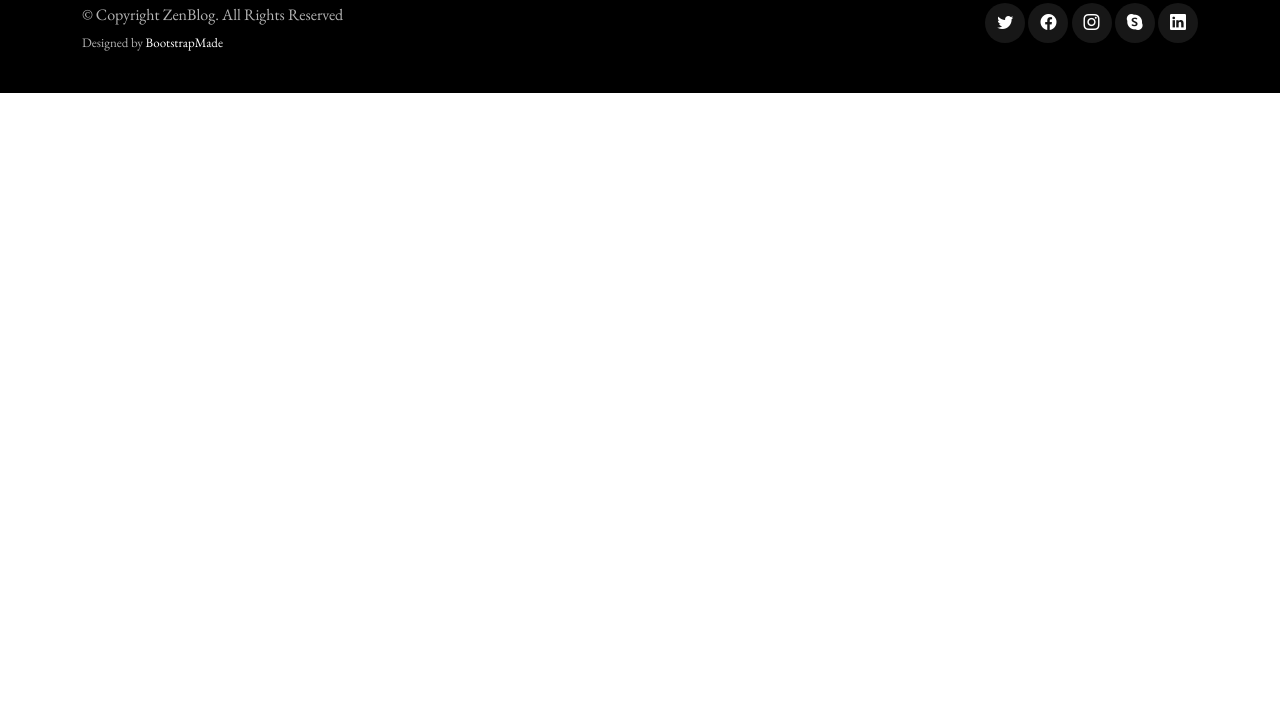
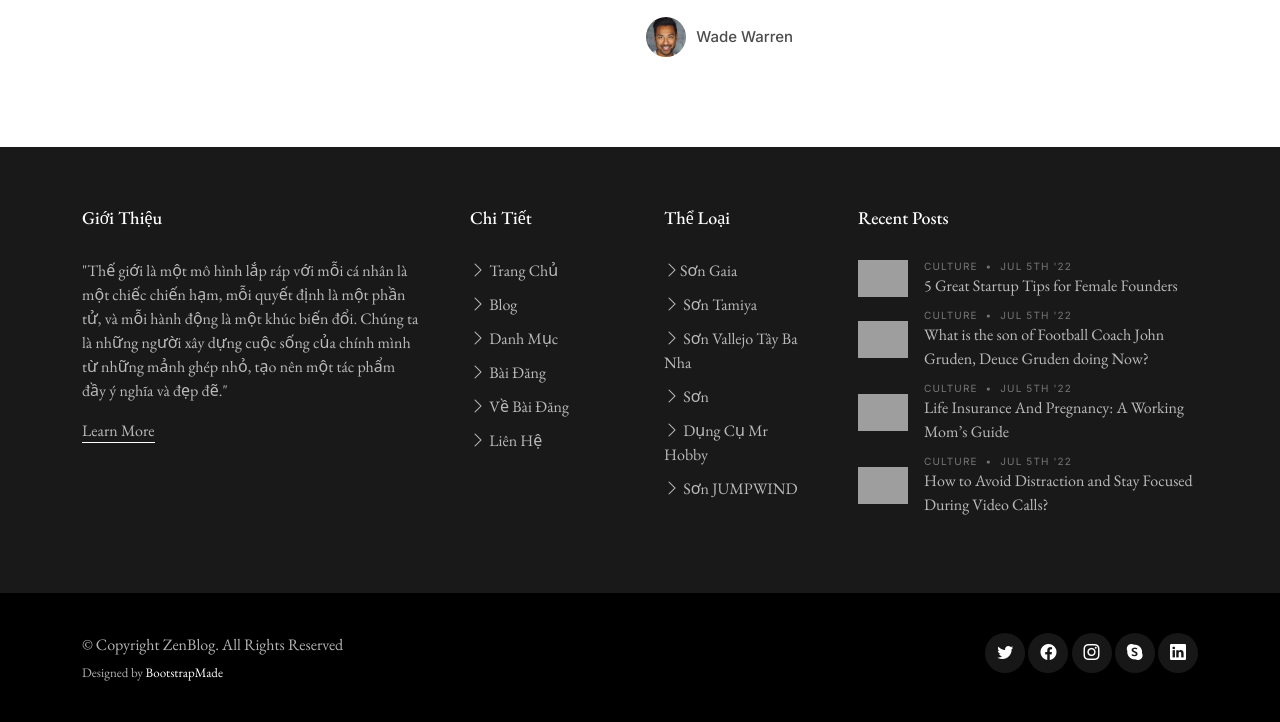
Before and after one commit to Trkienn/DU_ANONE, a PHP site: page /Du_ANONE/ in a window 1280 px wide. Shown: the part 1629-2351 px from the top of the page. Before the commit the page ends 1722 px from the top, so only its background shows below. Run offline with PHP 8.4, Linux system fonts and the light colour scheme; data that the repository does not hold is empty; some web fonts are replaced; grey boxes are pictures that could not be loaded.

Commit message:
home.php

```diff
--- a/uploads/settings.json
+++ b/uploads/settings.json
@@ -1 +1 @@
-{"inta":"","fb":"","titer":"","over":"aaaaaaaaaaa","overview":"th\u1eb1ng \u0111\u1ea1t \u00f3c","link_instafram":"#","link_twiter":"#","link_facebook":"#","logo":"SHOP_GUNDAM"}
+{"over":"Th\u1ebf gi\u1edbi l\u00e0 m\u1ed9t m\u00f4 h\u00ecnh l\u1eafp r\u00e1p v\u1edbi m\u1ed7i c\u00e1 nh\u00e2n l\u00e0 m\u1ed9t chi\u1ebfc chi\u1ebfn h\u1ea1m, m\u1ed7i quy\u1ebft \u0111\u1ecbnh l\u00e0 m\u1ed9t ph\u1ea7n t\u1eed, v\u00e0 m\u1ed7i h\u00e0nh \u0111\u1ed9ng l\u00e0 m\u1ed9t kh\u00fac bi\u1ebfn \u0111\u1ed5i.","inta":"","fb":"","titer":"","link_instafram":"#","link_twiter":"#","link_facebook":"#","logo":"SHOP_GUNDAM"}
--- a/views/home.php
+++ b/views/home.php
@@ -141,3 +141,32 @@
 
         </div>
     </section> <!-- End Post Grid Section -->
+
+    <!-- ======= Culture Category Section ======= -->
+    <section class="category-section">
+      <div class="container" data-aos="fade-up">
+
+        <div class="section-header d-flex justify-content-between align-items-center mb-5">
+          <h2>Culture</h2>
+          <div><a href="category.html" class="more">See All Culture</a></div>
+        </div>
+
+        <div class="row">
+          <div class="col-md-9">
+
+            <div class="d-lg-flex post-entry-2">
+              <a href="single-post.html" class="me-4 thumbnail mb-4 mb-lg-0 d-inline-block">
+                <img src="assets/img/1712153213-c09bcecdd9622ca519f21b66b5f072c8-1679720488668.jpg" alt="" class="img-fluid">
+              </a>
+              <div>
+                <div class="post-meta"><span class="date">Culture</span> <span class="mx-1">&bullet;</span> <span>Jul 5th '22</span></div>
+                <h3><a href="single-post.html">What is the son of Football Coach John Gruden, Deuce Gruden doing Now?</a></h3>
+                <p>Lorem ipsum dolor sit amet consectetur adipisicing elit. Distinctio placeat exercitationem magni voluptates dolore. Tenetur fugiat voluptates quas, nobis error deserunt aliquam temporibus sapiente, laudantium dolorum itaque libero eos deleniti?</p>
+                <div class="d-flex align-items-center author">
+                  <div class="photo"><img src="assets/img/person-2.jpg" alt="" class="img-fluid"></div>
+                  <div class="name">
+                    <h3 class="m-0 p-0">Wade Warren</h3>
+                  </div>
+                </div>
+              </div>
+            </div>
--- a/views/layouts/partials/footer.php
+++ b/views/layouts/partials/footer.php
@@ -5,32 +5,34 @@
 
     <div class="row g-5">
       <div class="col-lg-4">
-        <h3 class="footer-heading">About ZenBlog</h3>
-        <p><?= $GLOBALS['settings'] ['overview'] ?? null ?></p>
+        <h3 class="footer-heading">Giới Thiệu</h3>
+        <p>
+        "Thế giới là một mô hình lắp ráp với mỗi cá nhân là một chiếc chiến hạm, mỗi quyết định là một phần tử,
+        và mỗi hành động là một khúc biến đổi. Chúng ta là những người xây dựng cuộc sống
+        của chính mình từ những mảnh ghép nhỏ, tạo nên một tác phẩm đầy ý nghĩa và đẹp đẽ."
+        <?= $GLOBALS['settings'] ['overview'] ?? null ?></p>
         <p><a href="about.html" class="footer-link-more">Learn More</a></p>
       </div>
       <div class="col-6 col-lg-2">
-        <h3 class="footer-heading">Navigation</h3>
+        <h3 class="footer-heading">Chi Tiết</h3>
         <ul class="footer-links list-unstyled">
-          <li><a href="index.html"><i class="bi bi-chevron-right"></i> Home</a></li>
+          <li><a href="index.html"><i class="bi bi-chevron-right"></i> Trang Chủ</a></li>
           <li><a href="index.html"><i class="bi bi-chevron-right"></i> Blog</a></li>
-          <li><a href="category.html"><i class="bi bi-chevron-right"></i> Categories</a></li>
-          <li><a href="single-post.html"><i class="bi bi-chevron-right"></i> Single Post</a></li>
-          <li><a href="about.html"><i class="bi bi-chevron-right"></i> About us</a></li>
-          <li><a href="contact.html"><i class="bi bi-chevron-right"></i> Contact</a></li>
+          <li><a href="category.html"><i class="bi bi-chevron-right"></i> Danh Mục</a></li>
+          <li><a href="single-post.html"><i class="bi bi-chevron-right"></i> Bài Đăng</a></li>
+          <li><a href="about.html"><i class="bi bi-chevron-right"></i> Về Bài Đăng</a></li>
+          <li><a href="contact.html"><i class="bi bi-chevron-right"></i> Liên Hệ</a></li>
         </ul>
       </div>
       <div class="col-6 col-lg-2">
-        <h3 class="footer-heading">Categories</h3>
+        <h3 class="footer-heading">Thể Loại </h3>
         <ul class="footer-links list-unstyled">
-          <li><a href="category.html"><i class="bi bi-chevron-right"></i> Business</a></li>
-          <li><a href="category.html"><i class="bi bi-chevron-right"></i> Culture</a></li>
-          <li><a href="category.html"><i class="bi bi-chevron-right"></i> Sport</a></li>
-          <li><a href="category.html"><i class="bi bi-chevron-right"></i> Food</a></li>
-          <li><a href="category.html"><i class="bi bi-chevron-right"></i> Politics</a></li>
-          <li><a href="category.html"><i class="bi bi-chevron-right"></i> Celebrity</a></li>
-          <li><a href="category.html"><i class="bi bi-chevron-right"></i> Startups</a></li>
-          <li><a href="category.html"><i class="bi bi-chevron-right"></i> Travel</a></li>
+          <li><a href="category.html"><i class="bi bi-chevron-right"></i>Sơn Gaia</a></li>
+          <li><a href="category.html"><i class="bi bi-chevron-right"></i> Sơn Tamiya</a></li>
+          <li><a href="category.html"><i class="bi bi-chevron-right"></i> Sơn Vallejo Tây Ba Nha</a></li>
+          <li><a href="category.html"><i class="bi bi-chevron-right"></i> Sơn</a></li>
+          <li><a href="category.html"><i class="bi bi-chevron-right"></i> Dụng Cụ Mr Hobby</a></li>
+          <li><a href="category.html"><i class="bi bi-chevron-right"></i> Sơn JUMPWIND</a></li>
 
         </ul>
       </div>
@@ -41,7 +43,7 @@
         <ul class="footer-links footer-blog-entry list-unstyled">
           <li>
             <a href="single-post.html" class="d-flex align-items-center">
-              <img src="<?= BASE_URL ?>assets/client/assets/img/post-sq-1.jpg" alt="" class="img-fluid me-3">
+              <img src="<?= BASE_URL ?>assets/client/assets/img/1712110244-z5310779698910_ba522ac16a40a8a01ce454cda1ff54e9.jpg" alt="" class="img-fluid me-3">
               <div>
                 <div class="post-meta d-block"><span class="date">Culture</span> <span class="mx-1">&bullet;</span> <span>Jul 5th '22</span></div>
                 <span>5 Great Startup Tips for Female Founders</span>
@@ -51,7 +53,7 @@
 
           <li>
             <a href="single-post.html" class="d-flex align-items-center">
-              <img src="<?= BASE_URL ?>assets/client/assets/img/post-sq-2.jpg" alt="" class="img-fluid me-3">
+              <img src="<?= BASE_URL ?>assets/client/assets/img/1712110244-z5310779698910_ba522ac16a40a8a01ce454cda1ff54e9.jpg" alt="" class="img-fluid me-3">
               <div>
                 <div class="post-meta d-block"><span class="date">Culture</span> <span class="mx-1">&bullet;</span> <span>Jul 5th '22</span></div>
                 <span>What is the son of Football Coach John Gruden, Deuce Gruden doing Now?</span>
@@ -61,7 +63,7 @@
 
           <li>
             <a href="single-post.html" class="d-flex align-items-center">
-              <img src="<?= BASE_URL ?>assets/client/assets/img/post-sq-3.jpg" alt="" class="img-fluid me-3">
+              <img src="<?= BASE_URL ?>assets/client/assets/img/1712153580-eba52980-1934-4d61-b446-99d390c5d367.jpg" alt="" class="img-fluid me-3">
               <div>
                 <div class="post-meta d-block"><span class="date">Culture</span> <span class="mx-1">&bullet;</span> <span>Jul 5th '22</span></div>
                 <span>Life Insurance And Pregnancy: A Working Mom’s Guide</span>
@@ -71,7 +73,7 @@
 
           <li>
             <a href="single-post.html" class="d-flex align-items-center">
-              <img src="<?= BASE_URL ?>assets/client/assets/img/post-sq-4.jpg" alt="" class="img-fluid me-3">
+              <img src="<?= BASE_URL ?>assets/client/assets/img/1712109443-8379036100c5e7d462c750ffef587555-1679556849873.jpg" alt="" class="img-fluid me-3">
               <div>
                 <div class="post-meta d-block"><span class="date">Culture</span> <span class="mx-1">&bullet;</span> <span>Jul 5th '22</span></div>
                 <span>How to Avoid Distraction and Stay Focused During Video Calls?</span>
--- a/views/layouts/partials/header.php
+++ b/views/layouts/partials/header.php
@@ -9,9 +9,9 @@
 
       <nav id="navbar" class="navbar">
         <ul>
-          <li><a href="http://localhost/Du_ANONE/#">Blog</a></li>
-          <li><a href="single-post.html">Single Post</a></li>
-          <li class="dropdown"><a href="category.html"><span>Categories</span> <i class="bi bi-chevron-down dropdown-indicator"></i></a>
+          <li><a href="http://localhost/Du_ANONE/#">Bài Viết</a></li>
+          <li><a href="single-post.html">Danh Sách Bài Viết</a></li>
+          <li class="dropdown"><a href="category.html"><span>Danh Mục Sản Phẩm</span> <i class="bi bi-chevron-down dropdown-indicator"></i></a>
             <ul>
               <li><a href="search-result.html">Search Result</a></li>
               <li><a href="#">Drop Down 1</a></li>
@@ -30,8 +30,8 @@
             </ul>
           </li>
 
-          <li><a href="about.html">About</a></li>
-          <li><a href="contact.html">Contact</a></li>
+          <li><a href="about.html">Tin Tức</a></li>
+          <li><a href="contact.html">Liên Hệ</a></li>
         </ul>
       </nav><!-- .navbar -->
 
```
